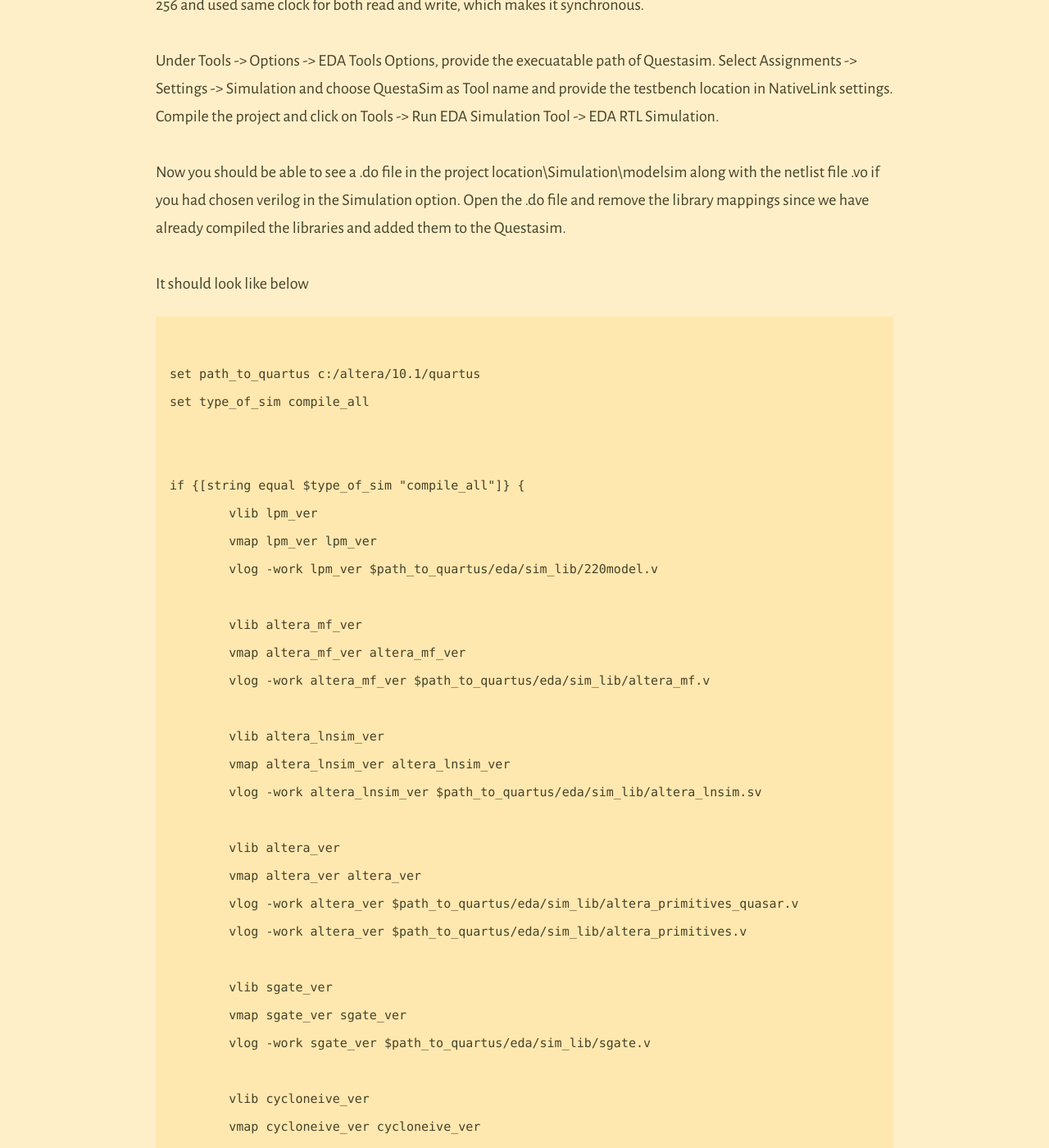
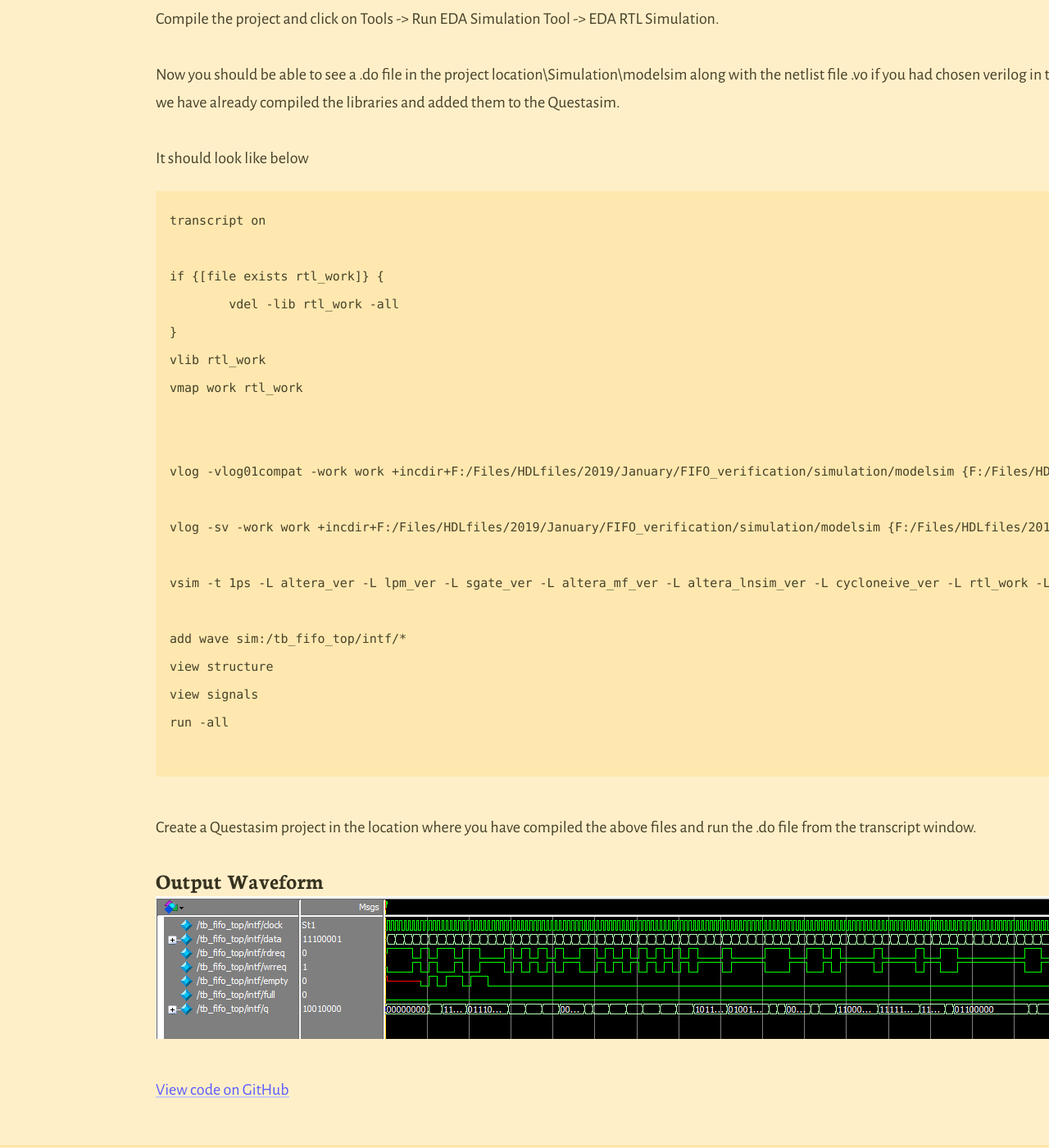
Before and after one commit to AmpleSync/amplesync.github.io, a Jekyll site: the page built from _posts/2019-01-20-simulating-intel-altera-ip-questa.md, in a window 1280 px wide and 1400 px high, scrolled down 346 px. Shown: the whole window at 82% size. Built offline with Jekyll 4.4.1, drawn with Linux system fonts in a browser that asks for light colours; some of the changed text lies outside the part shown.

Commit message:
Update 2019-01-20-simulating-intel-altera-ip-questa.md

````diff
--- a/_posts/2019-01-20-simulating-intel-altera-ip-questa.md
+++ b/_posts/2019-01-20-simulating-intel-altera-ip-questa.md
@@ -18,73 +18,25 @@ Questasim.
 It should look like below
 
 ```
+transcript on
 
-set path_to_quartus c:/altera/10.1/quartus
-set type_of_sim compile_all
+if {[file exists rtl_work]} {
+	vdel -lib rtl_work -all
+}
+vlib rtl_work
+vmap work rtl_work
 
 
-if {[string equal $type_of_sim "compile_all"]} {
-	vlib lpm_ver
-	vmap lpm_ver lpm_ver
-	vlog -work lpm_ver $path_to_quartus/eda/sim_lib/220model.v
+vlog -vlog01compat -work work +incdir+F:/Files/HDLfiles/2019/January/FIFO_verification/simulation/modelsim {F:/Files/HDLfiles/2019/January/FIFO_verification/simulation/modelsim/fifo.vo}
 
-	vlib altera_mf_ver
-	vmap altera_mf_ver altera_mf_ver
-	vlog -work altera_mf_ver $path_to_quartus/eda/sim_lib/altera_mf.v
+vlog -sv -work work +incdir+F:/Files/HDLfiles/2019/January/FIFO_verification/simulation/modelsim {F:/Files/HDLfiles/2019/January/FIFO_verification/simulation/modelsim/tb_fifo_top.sv}
 
-	vlib altera_lnsim_ver
-	vmap altera_lnsim_ver altera_lnsim_ver
-	vlog -work altera_lnsim_ver $path_to_quartus/eda/sim_lib/altera_lnsim.sv
+vsim -t 1ps -L altera_ver -L lpm_ver -L sgate_ver -L altera_mf_ver -L altera_lnsim_ver -L cycloneive_ver -L rtl_work -L work -voptargs="+acc" tb_fifo_top
 
-	vlib altera_ver
-	vmap altera_ver altera_ver
-	vlog -work altera_ver $path_to_quartus/eda/sim_lib/altera_primitives_quasar.v
-	vlog -work altera_ver $path_to_quartus/eda/sim_lib/altera_primitives.v
-
-	vlib sgate_ver
-	vmap sgate_ver sgate_ver
-	vlog -work sgate_ver $path_to_quartus/eda/sim_lib/sgate.v
-
-	vlib cycloneive_ver
-	vmap cycloneive_ver cycloneive_ver
-	vlog -work cycloneive_ver $path_to_quartus/eda/sim_lib/cycloneive_atoms.v
-
-} elseif {[string equal $type_of_sim "functional"]} {
-	vlib lpm_ver
-	vmap lpm_ver lpm_ver
-	vlog -work lpm_ver  $path_to_quartus/eda/sim_lib/220model.v
-
-        vlib altera_lnsim_ver
-	vmap altera_lnsim_ver altera_lnsim_ver
-	vlog -work altera_lnsim_ver  $path_to_quartus/eda/sim_lib/altera_lnsim.sv
-
-	vlib altera_mf_ver
-	vmap altera_mf_ver altera_mf_ver
-	vlog -work altera_mf_ver  $path_to_quartus/eda/sim_lib/altera_mf.v
-} elseif {[string equal $type_of_sim "ip_functional"]} {
-
-	vlib lpm_ver
-	vmap lpm_ver lpm_ver
-	vlog -work lpm_ver  $path_to_quartus/eda/sim_lib/220model.v
-
-        vlib altera_lnsim_ver
-	vmap altera_lnsim_ver altera_lnsim_ver
-	vlog -work altera_lnsim_ver  $path_to_quartus/eda/sim_lib/altera_lnsim.sv
-
-	vlib altera_mf_ver
-	vmap altera_mf_ver altera_mf_ver
-	vlog -work altera_mf_ver $path_to_quartus/eda/sim_lib/altera_mf.v
-	vlib sgate_ver
-	vmap sgate_ver sgate_ver
-	vlog -work sgate_ver  $path_to_quartus/eda/sim_lib/sgate.v
-
-} elseif {[string equal $type_of_sim "cycloneive"]} {
-	vlib cycloneive_ver
-	vmap cycloneive_ver cycloneive_ver
-	vlog -work cycloneive_ver  $path_to_quartus/eda/sim_lib/cycloneive_atoms.v
-} else {
-	puts "invalid code"
-}
+add wave sim:/tb_fifo_top/intf/*
+view structure
+view signals
+run -all
 
 ```
 Create a Questasim project in the location where you have compiled the above files and run the .do file from the transcript window.
````
